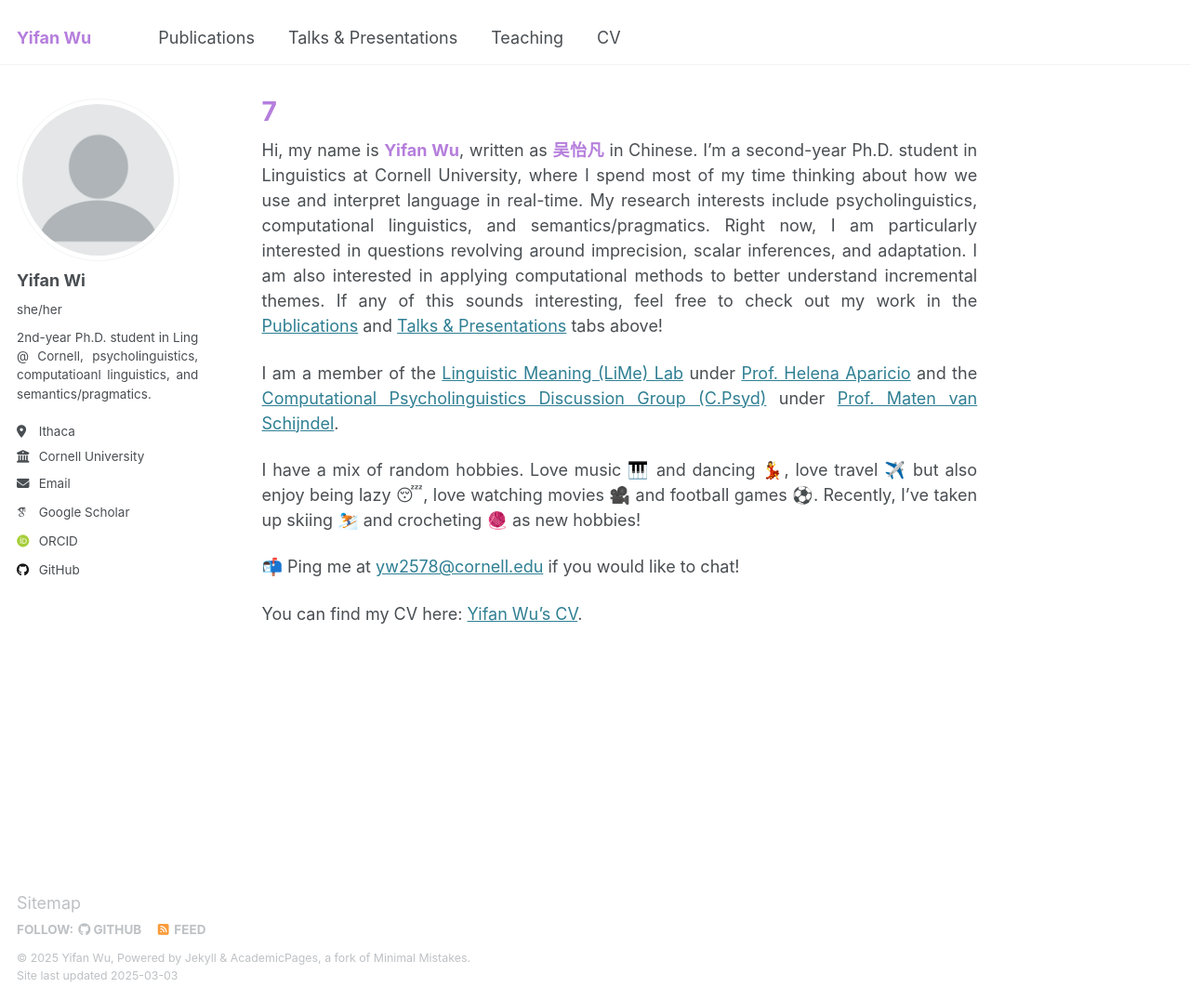
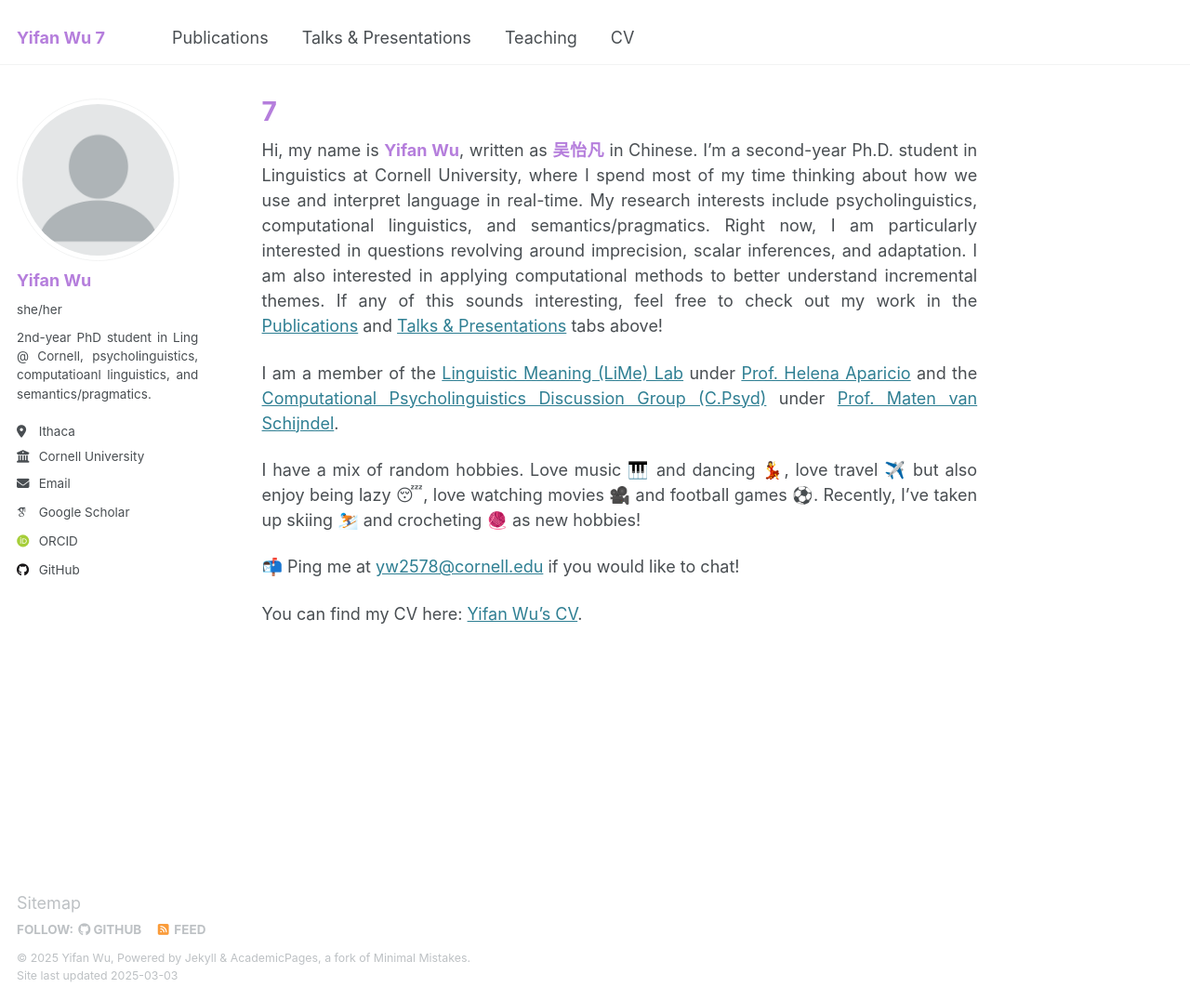
Before and after one commit to lynn-yifanwu-ling/lynn-yifanwu-ling.github.io, a Jekyll site: the page built from _pages/about.md, in a window 1280 px wide and 1077 px high. Shown: the whole window at 93% size. Built offline with Jekyll 4.4.1, drawn with Linux system fonts in a browser that asks for light colours; emoji names are drawn with the system emoji font; some web fonts are replaced.

Commit message:
Update _config.yml

```diff
--- a/_config.yml
+++ b/_config.yml
@@ -9,7 +9,7 @@
 # Basic Site Settings
 locale                   : "en-US"
 site_theme               : "default"
-title                    : "<span style='color: #B57EDC;'>Yifan Wu</span>"
+title                    : "<span style='color: #B57EDC;'>Yifan Wu 7</span>"
 title_separator          : "-"
 name                     : &name "Yifan Wu"
 description              : &description "2nd-year Ph.D. student in Ling @ Cornell, psycholinguistics, computatioanl linguistics, and semantics/pragmatics."
@@ -23,9 +23,9 @@ repository               : "unnamed-r-eina/unnamed-r-eina.github.io"
 author:
   # Biographic information
   avatar           : "profile.png"
-  name             : "Yifan Wi"
+  name             : "<span style='color: #B57EDC;'>Yifan Wu</span>"
   pronouns         : "she/her"
-  bio              : "2nd-year Ph.D. student in Ling @ Cornell, psycholinguistics, computatioanl linguistics, and semantics/pragmatics."
+  bio              : "2nd-year PhD student in Ling @ Cornell, psycholinguistics, computatioanl linguistics, and semantics/pragmatics."
   location         : "Ithaca"
   employer         : "Cornell University"
   uri              : # URL
```
